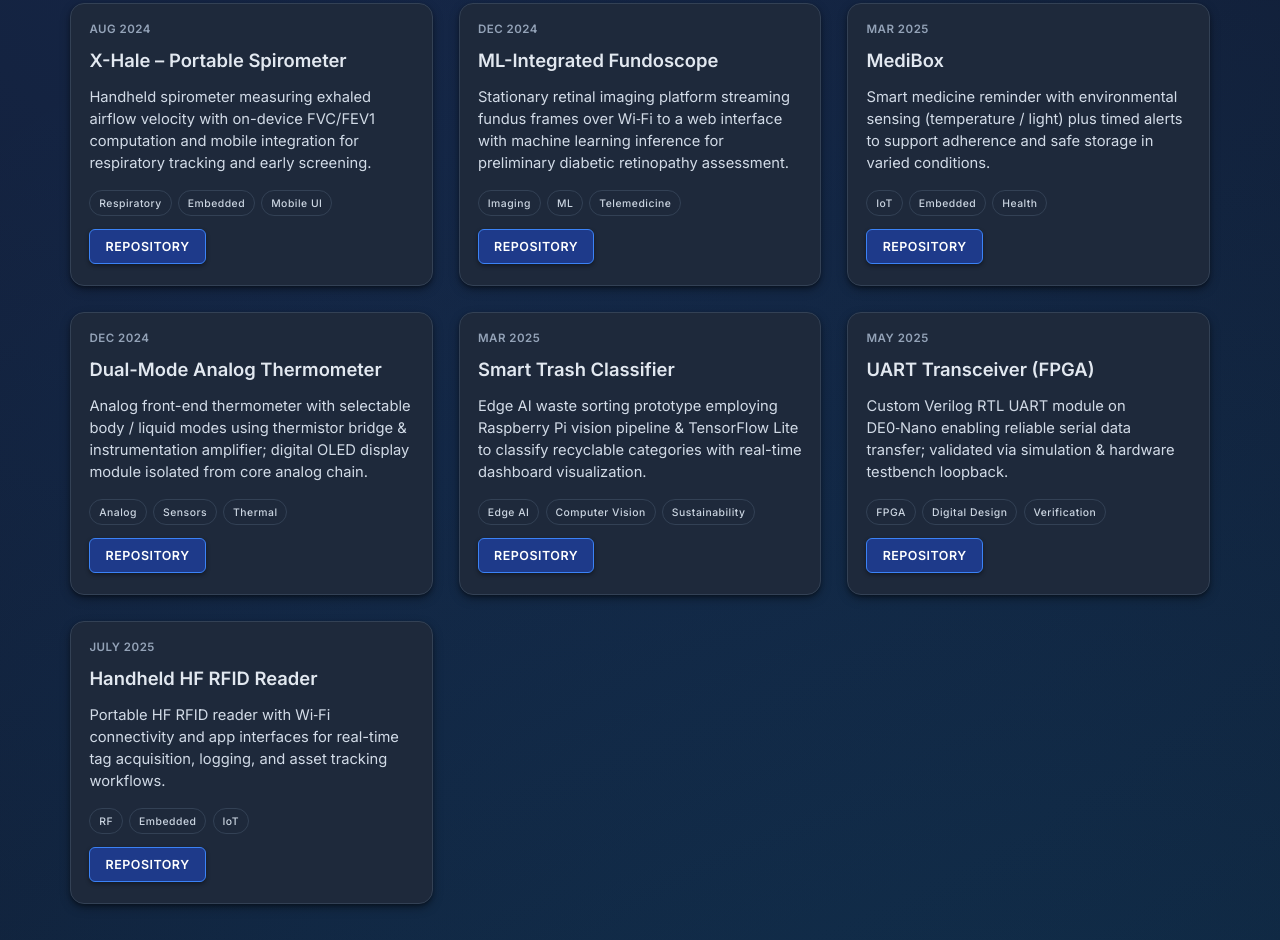
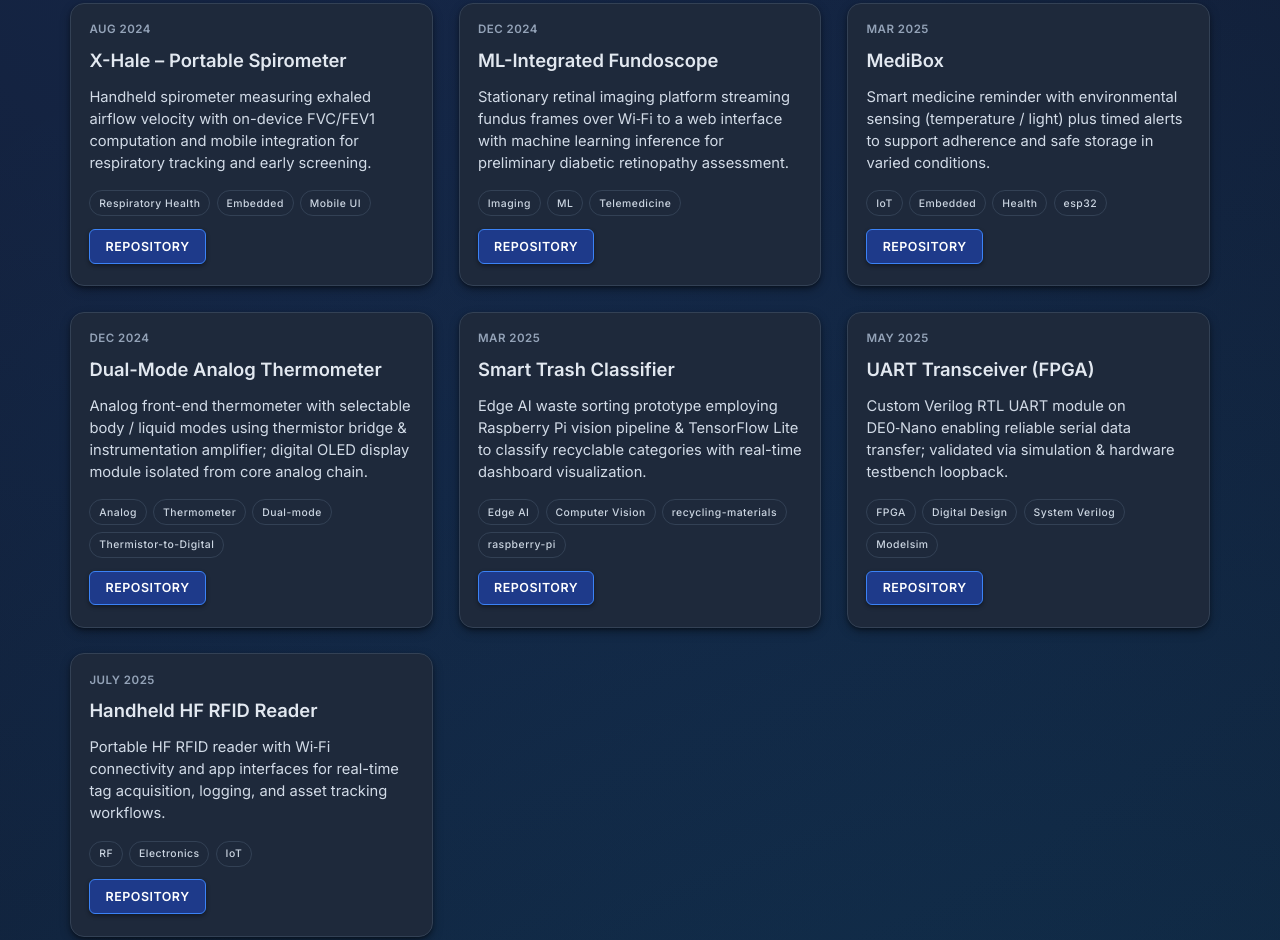
Before and after one commit to Sanugiw/Sanugiw.github.io, a plain HTML site: page index.html in a window 1280 px wide. Shown: the part 952-1892 px from the top of the page. Drawn offline with Linux system fonts and the light colour scheme.

Commit message:
Update index.html

```diff
--- a/index.html
+++ b/index.html
@@ -161,7 +161,7 @@
           <h3>X-Hale – Portable Spirometer</h3>
           <p class="desc">Handheld spirometer measuring exhaled airflow velocity with on-device FVC/FEV1 computation and mobile integration for respiratory tracking and early screening.</p>
           <div class="badges">
-            <span class="badge">Respiratory</span><span class="badge">Embedded</span><span class="badge">Mobile UI</span>
+            <span class="badge">Respiratory Health</span><span class="badge">Embedded</span><span class="badge">Mobile UI</span>
           </div>
           <div class="links">
             <a class="button" href="https://github.com/Sanugiw/X-Hale" target="_blank" rel="noopener">Repository</a>
@@ -183,7 +183,7 @@
           <h3>MediBox</h3>
           <p class="desc">Smart medicine reminder with environmental sensing (temperature / light) plus timed alerts to support adherence and safe storage in varied conditions.</p>
           <div class="badges">
-            <span class="badge">IoT</span><span class="badge">Embedded</span><span class="badge">Health</span>
+            <span class="badge">IoT</span><span class="badge">Embedded</span><span class="badge">Health</span><span class="badge">esp32</span>
           </div>
           <div class="links">
             <a class="button" href="https://github.com/Sanugiw/Medi-Box" target="_blank" rel="noopener">Repository</a>
@@ -194,7 +194,7 @@
           <h3>Dual-Mode Analog Thermometer</h3>
           <p class="desc">Analog front-end thermometer with selectable body / liquid modes using thermistor bridge & instrumentation amplifier; digital OLED display module isolated from core analog chain.</p>
           <div class="badges">
-            <span class="badge">Analog</span><span class="badge">Sensors</span><span class="badge">Thermal</span>
+            <span class="badge">Analog</span><span class="badge">Thermometer</span><span class="badge">Dual-mode</span><span class="badge">Thermistor-to-Digital</span>
           </div>
           <div class="links">
             <a class="button" href="https://github.com/Sanugiw/Dual-Mode-Thermometer" target="_blank" rel="noopener">Repository</a>
@@ -205,7 +205,7 @@
           <h3>Smart Trash Classifier</h3>
           <p class="desc">Edge AI waste sorting prototype employing Raspberry Pi vision pipeline & TensorFlow Lite to classify recyclable categories with real-time dashboard visualization.</p>
           <div class="badges">
-            <span class="badge">Edge AI</span><span class="badge">Computer Vision</span><span class="badge">Sustainability</span>
+            <span class="badge">Edge AI</span><span class="badge">Computer Vision</span><span class="badge">recycling-materials</span><span class="badge">raspberry-pi</span>
           </div>
           <div class="links">
             <a class="button" href="https://github.com/Sanugiw/Trash-Classifier" target="_blank" rel="noopener">Repository</a>
@@ -216,7 +216,7 @@
           <h3>UART Transceiver (FPGA)</h3>
           <p class="desc">Custom Verilog RTL UART module on DE0‑Nano enabling reliable serial data transfer; validated via simulation & hardware testbench loopback.</p>
           <div class="badges">
-            <span class="badge">FPGA</span><span class="badge">Digital Design</span><span class="badge">Verification</span>
+            <span class="badge">FPGA</span><span class="badge">Digital Design</span><span class="badge">System Verilog</span><span class="badge">Modelsim</span>
           </div>
           <div class="links">
             <a class="button" href="https://github.com/Sanugiw/FPGA" target="_blank" rel="noopener">Repository</a>
@@ -227,7 +227,7 @@
           <h3>Handheld HF RFID Reader</h3>
           <p class="desc">Portable HF RFID reader with Wi‑Fi connectivity and app interfaces for real-time tag acquisition, logging, and asset tracking workflows.</p>
           <div class="badges">
-            <span class="badge">RF</span><span class="badge">Embedded</span><span class="badge">IoT</span>
+            <span class="badge">RF</span><span class="badge">Electronics</span><span class="badge">IoT</span>
           </div>
           <div class="links">
             <a class="button" href="https://github.com/Sanugiw/Handheld-RFID-Reader"target="_blank" rel="noopener">Repository</a>
```
